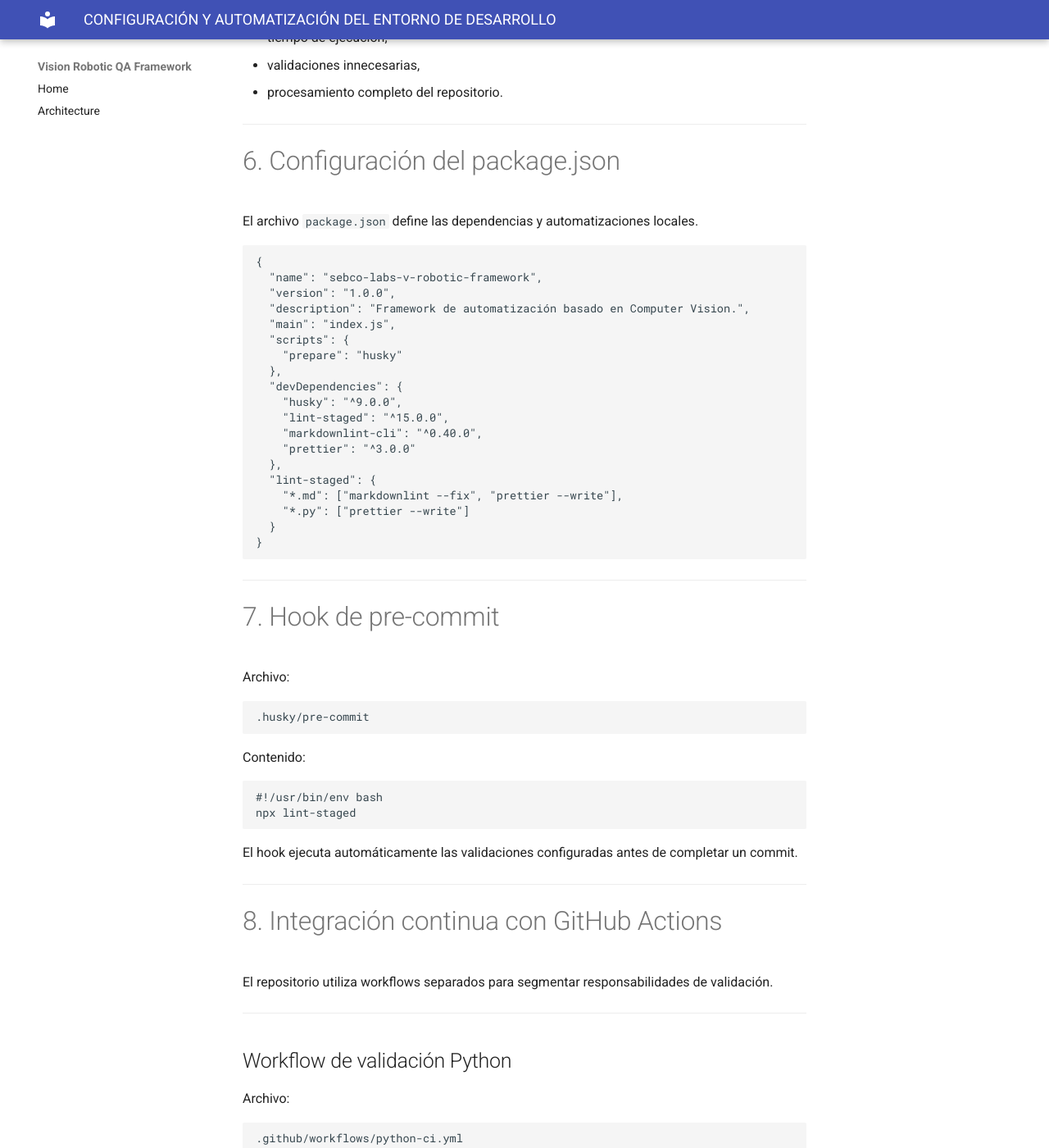
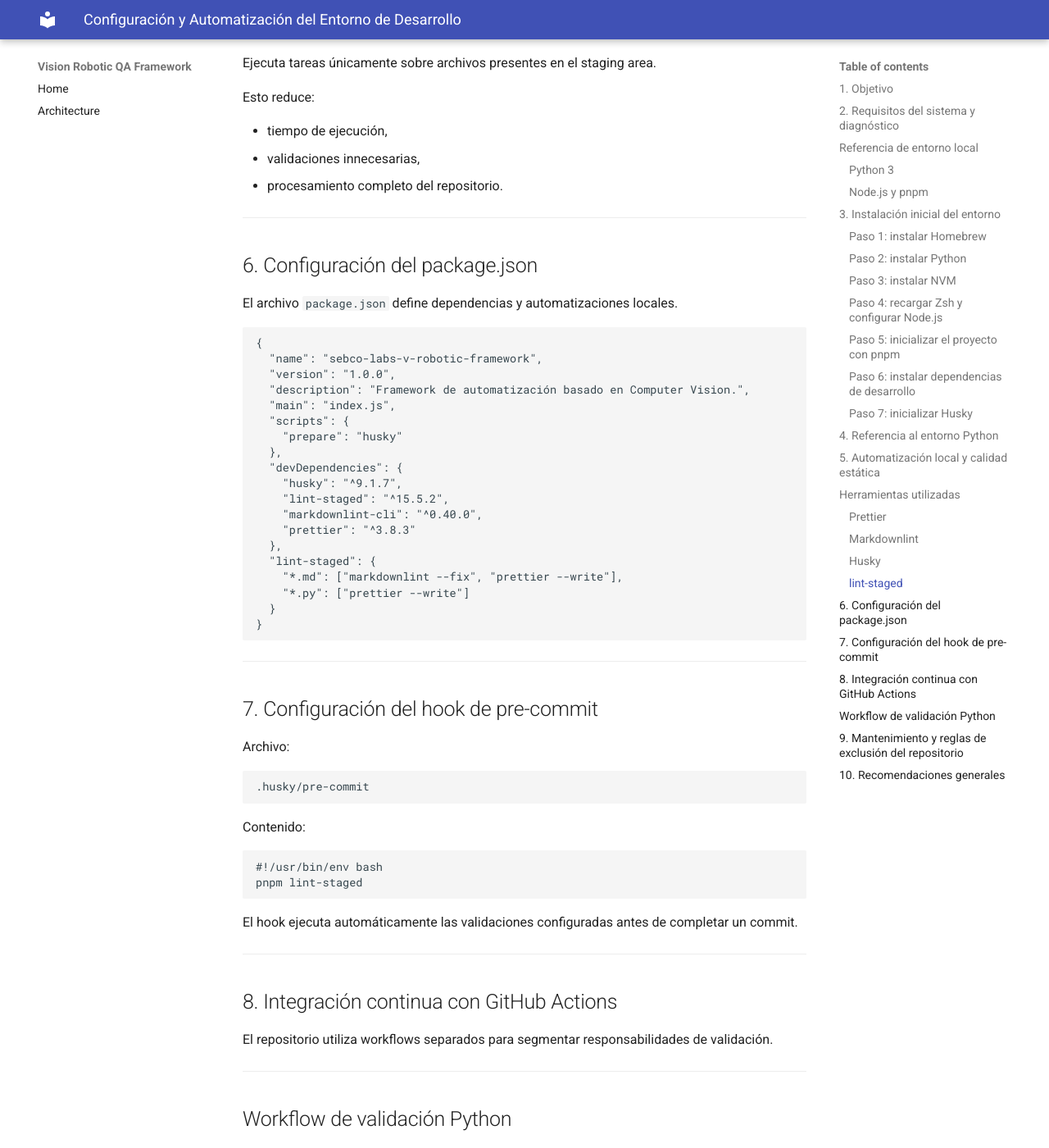
Before and after one commit to PlatformUnityCI/sebco-labs-v-robotic-framework, an MkDocs documentation site: the page built from docs/macOS/1. configuracion_automatizacion_entorno_nodejs_ci_macos.md, in a window 1280 px wide and 1400 px high, scrolled down 5142 px. Shown: the whole window at 82% size. Built offline with MkDocs 1.6.1 and Material for MkDocs 9.7.7, drawn with Linux system fonts in a browser that asks for light colours; some of the changed text lies outside the part shown.

Commit message:
adjunstmen at documentation

````diff
--- a/docs/macOS/1. configuracion_automatizacion_entorno_nodejs_ci_macos.md
+++ b/docs/macOS/1. configuracion_automatizacion_entorno_nodejs_ci_macos.md
@@ -1,19 +1,20 @@
-# CONFIGURACIÓN Y AUTOMATIZACIÓN DEL ENTORNO DE DESARROLLO
+# Configuración y Automatización del Entorno de Desarrollo
 
 **Proyecto:** `sebco-labs-v-robotic-framework`
 
-**Entorno soportado:**
-<span style="color:#B0005A;"><strong>macOS (ARM64 e Intel)</strong></span>
+> [!NOTE]
+> Esta guía fue validada únicamente sobre <span style="color:#B0005A;">macOS (ARM64 e Intel)</span>. Algunos comandos o rutas pueden requerir ajustes en Linux o Windows.
 
 ---
 
-# 1. Objetivo
+## 1. Objetivo
 
 Este documento define la configuración base del entorno de desarrollo orientado al ecosistema Node.js, automatización local y validación continua.
 
 La guía centraliza:
 
 - instalación inicial del entorno,
+- gestión de versiones de Node.js,
 - herramientas de calidad estática,
 - automatización mediante Git Hooks,
 - validaciones en pipelines de CI,
@@ -37,7 +38,7 @@
 ```bash
 which python3
 which node
-which npm
+which pnpm
 ```
 
 ---
@@ -46,7 +47,7 @@
 
 ### Python 3
 
-Administrado mediante Homebrew.
+Administrado mediante Homebrew para evitar interferencias con el intérprete nativo de macOS.
 
 Ruta esperada:
 
@@ -54,33 +55,34 @@
 /opt/homebrew/bin/python3
 ```
 
-Esto evita interferencias con el intérprete nativo de macOS.
-
 ---
 
-### Node.js y NPM
+### Node.js y pnpm
 
-Administrados mediante NVM (`Node Version Manager`).
+Administrados mediante:
 
-Ruta esperada:
+- NVM (`Node Version Manager`)
+- Corepack
+
+Ruta esperada de Node.js:
 
 ```text
 /Users/<user_name>/.nvm/versions/node/...
 ```
 
-NVM permite:
+El uso de NVM y Corepack permite:
 
 - aislar versiones de Node.js,
-- evitar instalaciones globales del sistema,
+- evitar instalaciones globales innecesarias,
 - alternar versiones de forma controlada.
 
 ---
 
-# 3. Instalación inicial del entorno
+## 3. Instalación inicial del entorno
 
-## Paso 1: instalar Homebrew
+### Paso 1: instalar Homebrew
 
-Instalar Homebrew si la máquina no cuenta con él:
+Instalar Homebrew si la máquina no cuenta con el gestor de paquetes:
 
 ```bash
 /bin/bash -c "$(curl -fsSL https://raw.githubusercontent.com/Homebrew/install/HEAD/install.sh)"
@@ -88,7 +90,7 @@
 
 ---
 
-## Paso 2: instalar Python
+### Paso 2: instalar Python
 
 ```bash
 brew install python@3.14
@@ -96,7 +98,7 @@
 
 ---
 
-## Paso 3: instalar NVM
+### Paso 3: instalar NVM
 
 ```bash
 curl -o- https://raw.githubusercontent.com/nvm-sh/nvm/v0.39.7/install.sh | bash
@@ -104,17 +106,20 @@
 
 ---
 
-## Paso 4: recargar Zsh y configurar Node.js
+### Paso 4: recargar Zsh y configurar Node.js
 
 ```bash
 source ~/.zshrc
-nvm install 20.20.2
-nvm use 20.20.2
+nvm install --lts
+nvm alias default "lts/*"
+nvm use lts
 ```
+
+La guía utiliza Node.js LTS para mantener compatibilidad con herramientas modernas del ecosistema.
 
 ---
 
-## Paso 5: inicializar el proyecto Node.js
+### Paso 5: inicializar el proyecto con pnpm
 
 Ubicarse en la raíz del repositorio:
 
@@ -122,32 +127,39 @@
 cd sebco-labs-v-robotic-framework
 ```
 
+Habilitar Corepack y activar pnpm:
+
+```bash
+corepack enable
+corepack prepare pnpm@latest --activate
+```
+
 Inicializar el proyecto:
 
 ```bash
-npm init -y
+pnpm init
 ```
 
 ---
 
-## Paso 6: instalar herramientas de desarrollo
+### Paso 6: instalar dependencias de desarrollo
 
 ```bash
-npm install --save-dev prettier markdownlint-cli husky lint-staged
+pnpm add --save-dev prettier markdownlint-cli husky lint-staged
 ```
 
 Estas dependencias permiten:
 
 - formatear documentación,
 - validar sintaxis Markdown,
-- ejecutar validaciones automáticas antes de cada commit.
+- automatizar verificaciones locales mediante Git Hooks.
 
 ---
 
-## Paso 7: inicializar Husky
+### Paso 7: inicializar Husky
 
 ```bash
-npx husky init
+pnpm exec husky init
 ```
 
 Luego de inicializar Husky:
@@ -158,14 +170,14 @@
 
 ---
 
-# 4. Referencia al entorno Python
+## 4. Referencia al entorno Python
 
 > [!NOTE]
 > La gestión del entorno Python, dependencias reproducibles, hashes SHA-256 y configuración de `.venv` se documenta en el archivo `documentacion_entorno_python_macos.md`.
 
 ---
 
-# 5. Automatización local y calidad estática
+## 5. Automatización local y calidad estática
 
 Node.js se utiliza en la raíz del proyecto para administrar herramientas de validación y automatización local.
 
@@ -226,9 +238,9 @@
 
 ---
 
-# 6. Configuración del package.json
+## 6. Configuración del package.json
 
-El archivo `package.json` define las dependencias y automatizaciones locales.
+El archivo `package.json` define dependencias y automatizaciones locales.
 
 ```json
 {
@@ -240,10 +252,10 @@
     "prepare": "husky"
   },
   "devDependencies": {
-    "husky": "^9.0.0",
-    "lint-staged": "^15.0.0",
+    "husky": "^9.1.7",
+    "lint-staged": "^15.5.2",
     "markdownlint-cli": "^0.40.0",
-    "prettier": "^3.0.0"
+    "prettier": "^3.8.3"
   },
   "lint-staged": {
     "*.md": ["markdownlint --fix", "prettier --write"],
@@ -254,7 +266,7 @@
 
 ---
 
-# 7. Hook de pre-commit
+## 7. Configuración del hook de pre-commit
 
 Archivo:
 
@@ -266,14 +278,14 @@
 
 ```bash
 #!/usr/bin/env bash
-npx lint-staged
+pnpm lint-staged
 ```
 
 El hook ejecuta automáticamente las validaciones configuradas antes de completar un commit.
 
 ---
 
-# 8. Integración continua con GitHub Actions
+## 8. Integración continua con GitHub Actions
 
 El repositorio utiliza workflows separados para segmentar responsabilidades de validación.
 
@@ -332,38 +344,60 @@
 
 ---
 
-# 9. Mantenimiento del repositorio
+## 9. Mantenimiento y reglas de exclusión del repositorio
 
 El archivo `.gitignore` debe excluir:
 
 - entornos virtuales,
 - dependencias descargadas,
 - cachés,
-- artefactos temporales.
+- artefactos temporales,
+- configuraciones locales de IDEs.
 
 Configuración recomendada:
 
 ```text
 # Python
+__pycache__/
+*.py[cod]
+*$py.class
+venv/
 .venv/
-__pycache__/
-*.pyc
+.env
 
-# Node
+# Reportes y evidencias
+reports/
+report/
+assets/captures/
+assets/failures/
+site/
+
+# Configuración local
+calibration_data.json
+*.log
+
+# IA y temporales
+.mcp/
+ai/temp_generation/
+
+# IDEs
+.vscode/
+.idea/
+.DS_Store
+
+# Node / pnpm
 node_modules/
 npm-debug.log*
-
-# Reportes y cachés
-report/
-.pytest_cache/
+package-lock.json
 ```
 
 ---
 
-# 10. Recomendaciones generales
+## 10. Recomendaciones generales
 
 - Mantener Node.js administrado mediante NVM.
 - Evitar instalaciones globales innecesarias.
+- Gestionar dependencias exclusivamente mediante `pnpm`.
 - Ejecutar validaciones locales antes de subir cambios.
 - Mantener workflows de CI simples y segmentados.
 - Versionar configuraciones del entorno junto al repositorio.
````
Also changed, not shown: other parts of docs/macOS/1. configuracion_automatizacion_entorno_nodejs_ci_macos.md (+2 -2 lines), docs/macOS/2. guia_auditoria_seguridad_macos.md (+2 -2 lines).
